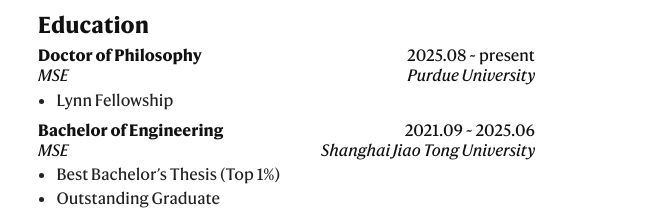
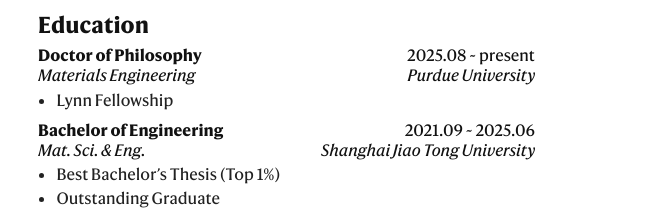
Before and after one commit to JedimasterLu/JedimasterLu.github.io, an Astro site: page / in a window 1280 px wide. Shown: the part 1857-2080 px from the top of the page, 623-1280 px from the left. Built offline with nearby package versions, Linux system fonts and the light colour scheme; Astro itself is replaced by a stand-in of ours; no server answers.

Commit message:
major name change 2

```diff
--- a/src/pages/index.astro
+++ b/src/pages/index.astro
@@ -576,7 +576,7 @@ try {
                             <span class="quater-time">2025.08 ~ present</span>
                         </div>
                         <div class="quater-row">
-                            <span class="quater-major">MSE</span>
+                            <span class="quater-major">Materials Engineering</span>
                             <span class="quater-school">Purdue University</span>
                         </div>
                     </div>
@@ -589,7 +589,7 @@ try {
                             <span class="quater-time">2021.09 ~ 2025.06</span>
                         </div>
                         <div class="quater-row">
-                            <span class="quater-major">MSE</span>
+                            <span class="quater-major">Mat. Sci. & Eng.</span>
                             <span class="quater-school">Shanghai Jiao Tong University</span>
                         </div>
                     </div>
```
